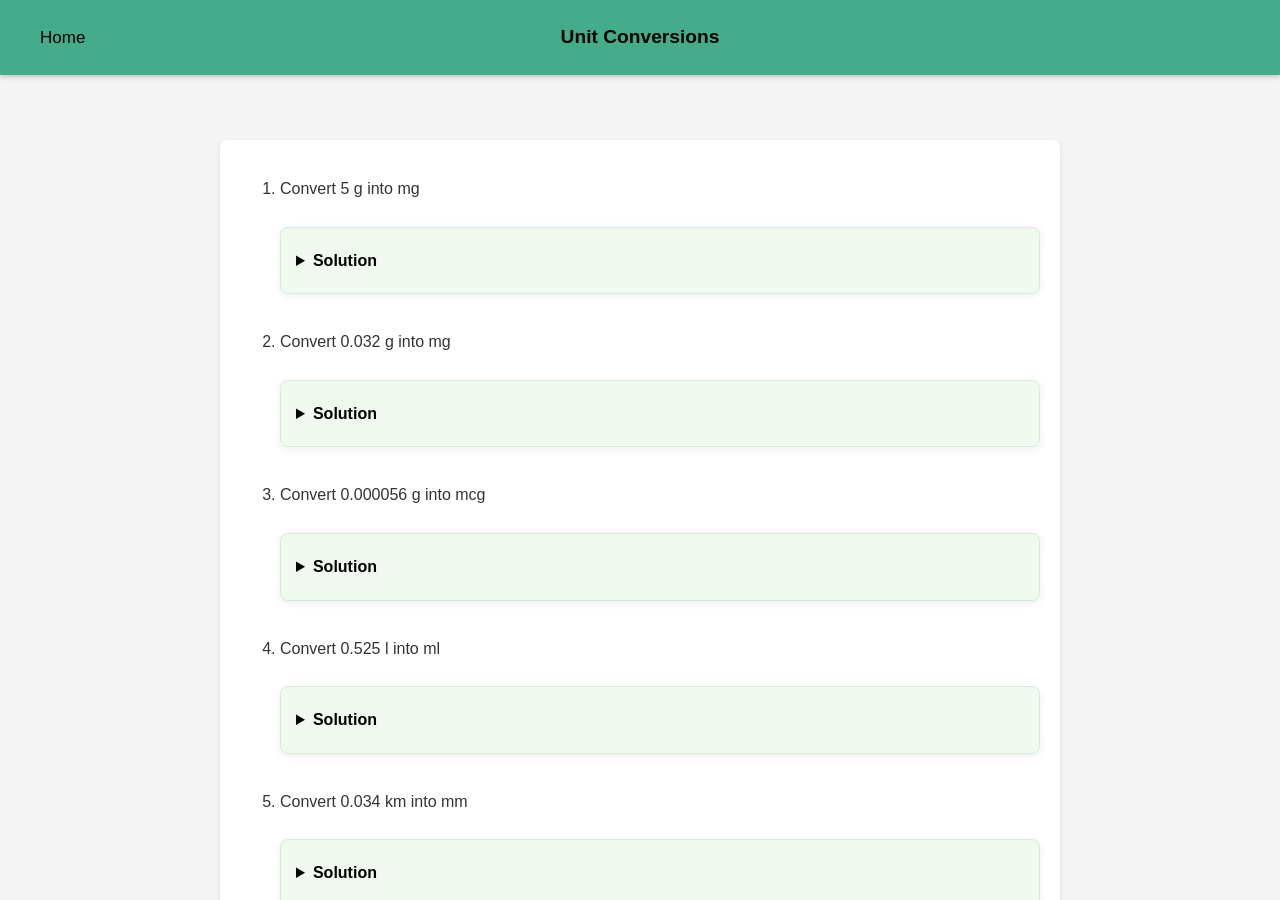
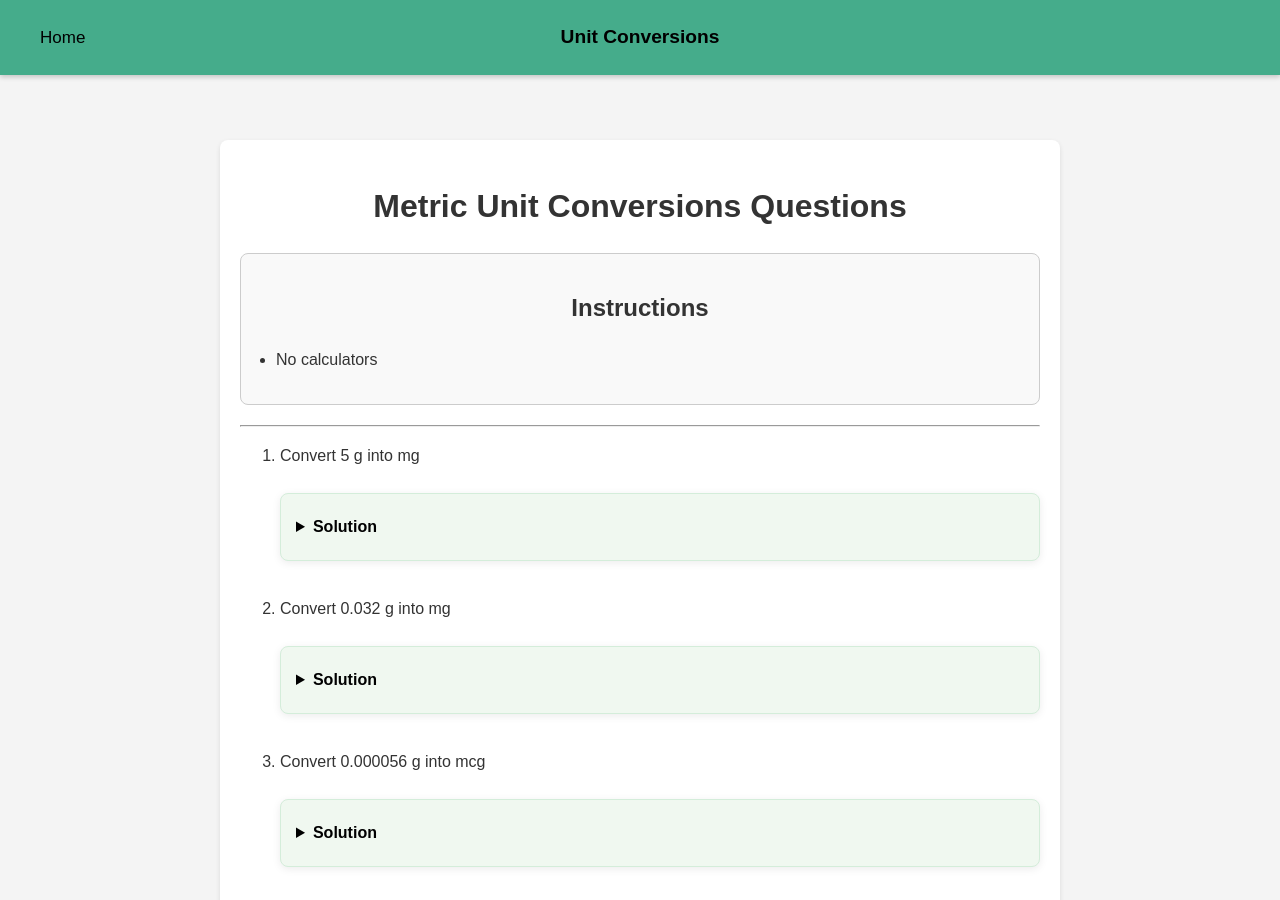
Before and after one commit to probe973/pha-4010y, a Jekyll site: the page built from unit_conv/qsa.md, in a window 1280 px wide and 900 px high. Built offline with Jekyll 4.4.1, drawn with Linux system fonts in a browser that asks for light colours.

Commit message:
Update qsa.md

```diff
--- a/unit_conv/qsa.md
+++ b/unit_conv/qsa.md
@@ -2,8 +2,24 @@
 layout: default
 title: Unit Conversions
 ---
+<main>
+
+<h1>Metric Unit Conversions Questions</h1>
+
+<section class="instructions">
+    <h2>Instructions</h2>
+    <ul>
+        <li>No calculators</li>
+    </ul>
+</section>
+
+<hr>
+
 <ol>
   {% for p in site.data.metric_conv %}
     {% include problem_builder.html problem=p %}
   {% endfor %}
 </ol>
+
+<hr>
+</main>
```
